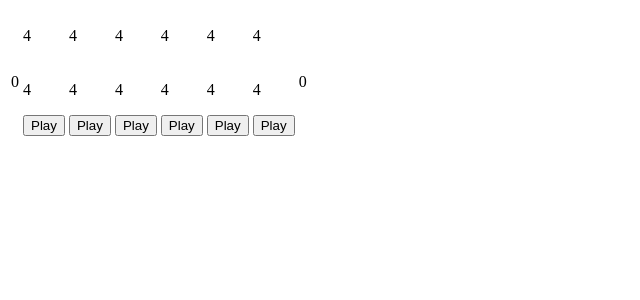
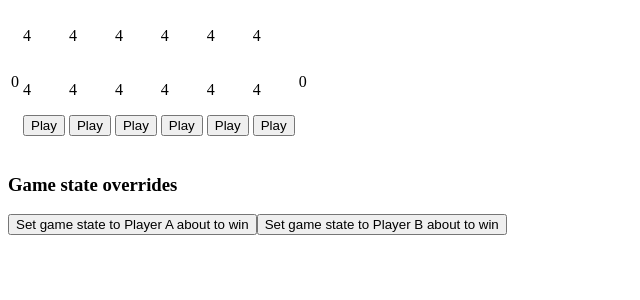
Before and after one commit to rickmzp/mancala, a React app: page / in a window 1280 px wide. Shown: the top 300 px of the page, without its empty margins (0-640 px from the left). Built offline with nearby package versions, Linux system fonts and the light colour scheme; the HTML template or start-up script is replaced by a standard one.

Commit message:
Basics for determining winner

```diff
--- a/src/index.tsx
+++ b/src/index.tsx
@@ -1,6 +1,6 @@
 import React, { useReducer } from "react";
 import { render } from "react-dom";
-import { reducer, generateInitialGameState } from "./reducer";
+import { reducer, generateInitialGameState, GameState } from "./reducer";
 
 type HouseProps = {
   piecesCount: number,
@@ -16,9 +16,12 @@ const House = ({ piecesCount, onPlay, className, showPlayButton }: HouseProps) =
   </td>
 )
 
-const GameBoard = () => {
-  const [gameState, dispatch] = useReducer(reducer, generateInitialGameState());
+type GameBoardProps = {
+  gameState: GameState,
+  dispatch: Function,
+}
 
+const GameBoard = ({ gameState, dispatch }: GameBoardProps) => {
   return (
     <table>
       <tr>
@@ -55,7 +58,62 @@ const GameBoard = () => {
   );
 };
 
+const App = () => {
+  const [gameState, dispatch] = useReducer(reducer, generateInitialGameState());
+
+  return <>
+    <GameBoard gameState={gameState} dispatch={dispatch} />
+    <p id="game-message">
+      {gameState.winner == 'playerA' ? 'Player A wins!' : null}
+      {gameState.winner == 'playerB' ? 'Player B wins!' : null}
+    </p>
+    <div>
+      <h3>Game state overrides</h3>
+      <button
+        onClick={
+          () => dispatch({
+            type: 'OVERRIDE_GAME_STATE',
+            newState: {
+              currentTurn: 'playerA',
+              playerB: {
+                houses: [0, 0, 0, 0, 0, 1],
+                storeCount: 22,
+              },
+              playerA: {
+                houses: [0, 0, 0, 0, 0, 1],
+                storeCount: 24,
+              },
+              winner: null
+            }
+          })
+        }>
+        Set game state to Player A about to win
+      </button>
+      <button
+        onClick={
+          () => dispatch({
+            type: 'OVERRIDE_GAME_STATE',
+            newState: {
+              currentTurn: 'playerB',
+              playerB: {
+                houses: [0, 0, 0, 0, 0, 1],
+                storeCount: 24,
+              },
+              playerA: {
+                houses: [0, 0, 0, 0, 0, 1],
+                storeCount: 22,
+              },
+              winner: null
+            }
+          })
+        }>
+        Set game state to Player B about to win
+      </button>
+    </div>
+  </>;
+}
+
 render(
-  <GameBoard />,
+  <App />,
   document.getElementById("react-root")
 );
--- a/src/reducer.ts
+++ b/src/reducer.ts
@@ -3,18 +3,28 @@ interface PlayerGameState {
   storeCount: number;
 }
 
-interface GameState {
+export interface GameState {
   currentTurn: string;
   playerA: PlayerGameState;
   playerB: PlayerGameState;
+  winner?: string;
 }
 
 type Player = 'playerA' | 'playerB';
 
 interface GameAction {
+  type: 'PLAY_HOUSE' | 'OVERRIDE_GAME_STATE',
+}
+
+interface PlayHouseAction extends GameAction {
   type: 'PLAY_HOUSE',
   houseIndex: number,
   player: Player
+}
+
+interface OverrideGameStateAction extends GameAction {
+  type: 'OVERRIDE_GAME_STATE',
+  newState: GameState,
 }
 
 export const generateInitialGameState = (): GameState =>  ({
@@ -27,6 +37,7 @@ export const generateInitialGameState = (): GameState =>  ({
     houses: [4, 4, 4, 4, 4, 4],
     storeCount: 0,
   },
+  winner: null,
 });
 
 const playHouse = (state: GameState, index: number, player: Player) => {
@@ -70,11 +81,34 @@ const playHouse = (state: GameState, index: number, player: Player) => {
     storeCount: opponentPlayerStoreCount,
   }
 
+  // current player has run out of stones, end the game
+  if (newState[player].houses.every((count) => count == 0)) {
+    // take all of opposing player's stones and add to their store count
+    newState[opposingPlayer].houses.forEach((houseCount, index) => {
+      newState[opposingPlayer].storeCount += houseCount;
+      newState[opposingPlayer].houses[index] = 0;
+    });
+
+    if (newState[player].storeCount > newState[opposingPlayer].storeCount) {
+      newState.winner = player;
+    } else if (newState[player].storeCount < newState[opposingPlayer].storeCount) {
+      newState.winner = opposingPlayer;
+    } else {
+      newState.winner = 'tie';
+    }
+  }
   return newState;
 }
 
-export const reducer = (state: GameState, action: GameAction): GameState => {
-  return playHouse(state, action.houseIndex, action.player);
+// TODO: rethink how to set the type for action
+export const reducer = (state: GameState, action: PlayHouseAction | OverrideGameStateAction): GameState => {
+  // TODO: validate that we always have the right number of stones in play
+  switch (action.type) {
+    case 'PLAY_HOUSE':
+      return playHouse(state, action.houseIndex, action.player);
+    case 'OVERRIDE_GAME_STATE':
+      return action.newState;
+  }
 }
 
 export default reducer;
```
Also changed, not shown: 1 other file (tests, documents, lock files or other folders).
